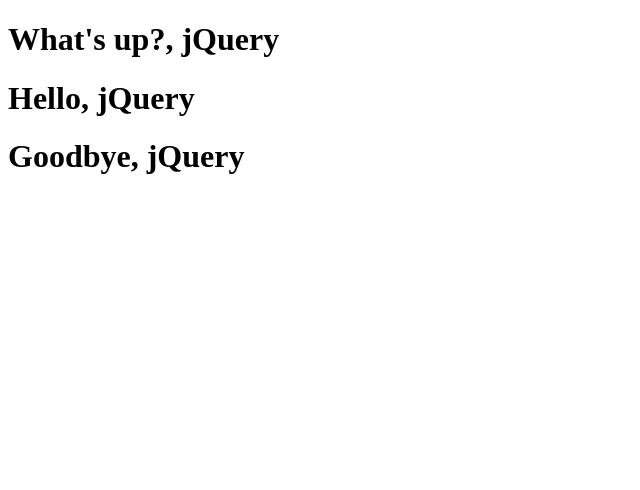
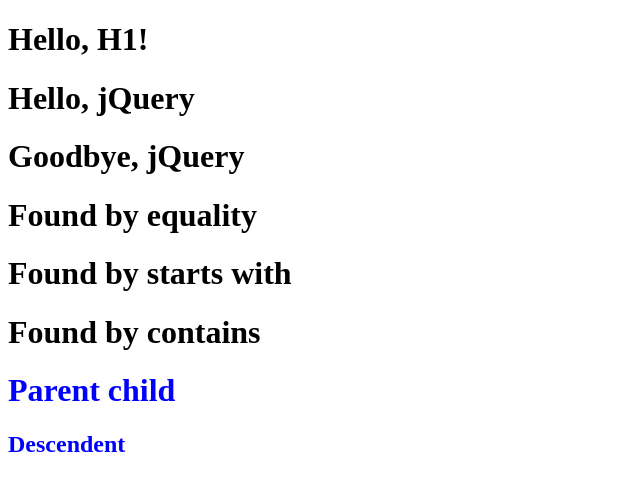
Before and after one commit to dougalderman/jquery-test, a plain HTML site: page index.html in a window 1280 px wide. Shown: the whole page, without its empty margins (0-640 px from the left). Drawn offline with nearby package versions, Linux system fonts and the light colour scheme.

Commit message:
complete CSS selector unit

```diff
--- a/index.html
+++ b/index.html
@@ -8,6 +8,16 @@
   <h1>Hello, H1!</h1>
   <h1 class="demo">Hello, Class H1</h1>
   <h1 id="h1-id">Hello, ID H1</h1>
+  <h1 custom="banner">Custom Attribute</h1>
+  <h1 class="col-md-4">Col-MD-4</h1>
+  <h1 class="col-sd-2">Col-MD-2</h1>
+
+  <header style="color: blue;">
+    <h1>Inside header</h1>
+    <div>
+      <h2>Inside div, inside header</h2>
+    </div>
+  </header>
 
   <script src="https://cdnjs.cloudflare.com/ajax/libs/jquery/2.2.4/jquery.min.js"></script>
   <script>
@@ -16,10 +26,24 @@
       // alert('Hello, world!');
 
       // update the text
-      $('h1').text('What\'s up?, jQuery');
+      // $('h1').text('What\'s up?, jQuery');
       $('h1.demo').text('Hello, jQuery');
       $('#h1-id').text('Goodbye, jQuery');
 
+      // find elements based on attribute equality
+      $('[custom="banner"]').text('Found by equality');
+
+      // find elements based on attribute starts with
+      $('[class^="col"]').text('Found by starts with');
+
+      // find elements based on attribute contains
+      $('[class*="sd"]').text('Found by contains');
+
+      // parent / child
+      $('header > h1').text('Parent child');
+
+      // descendent
+      $('header h2').text('Descendent');
     })
   </script>
 </body>
```
